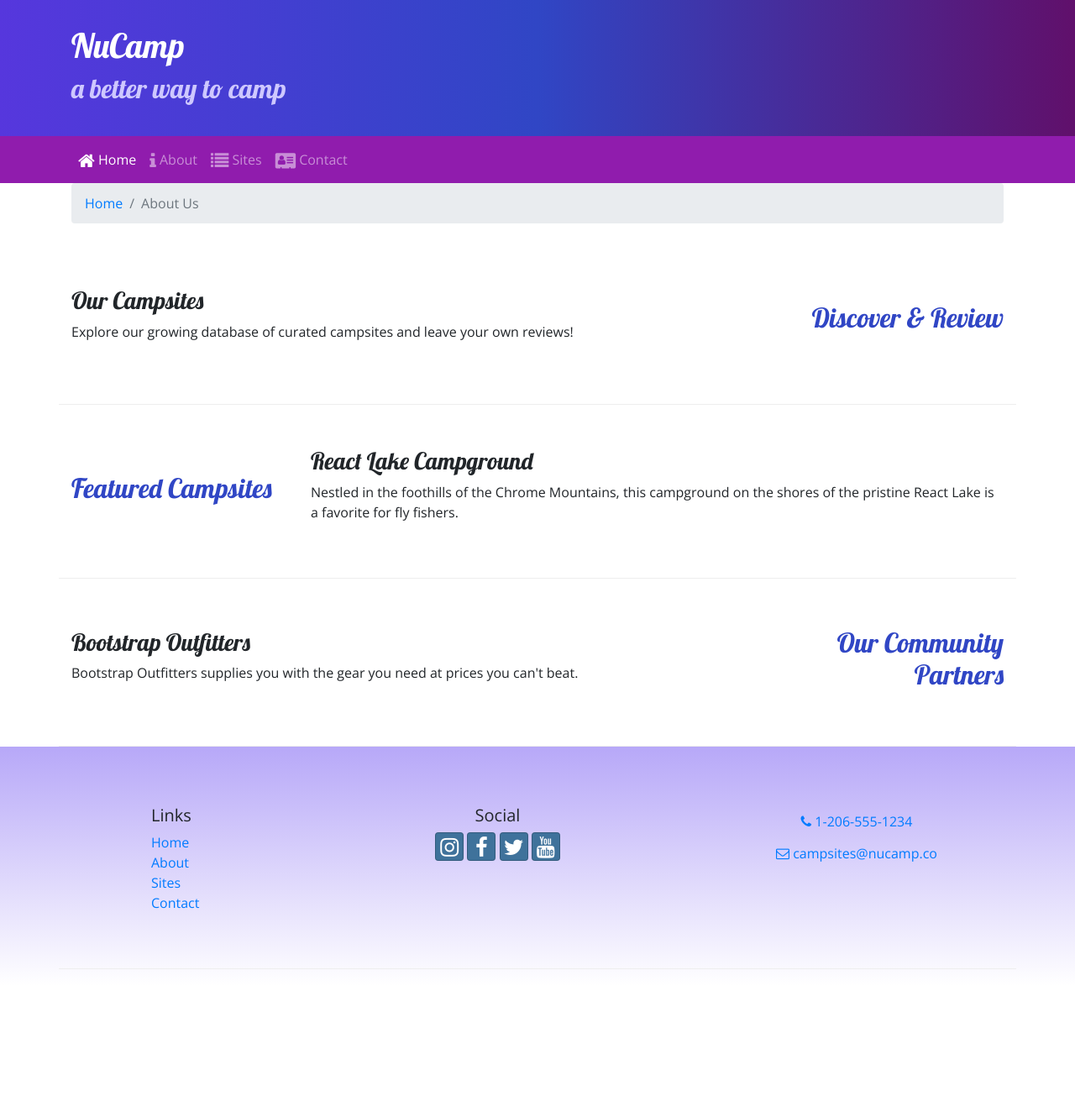
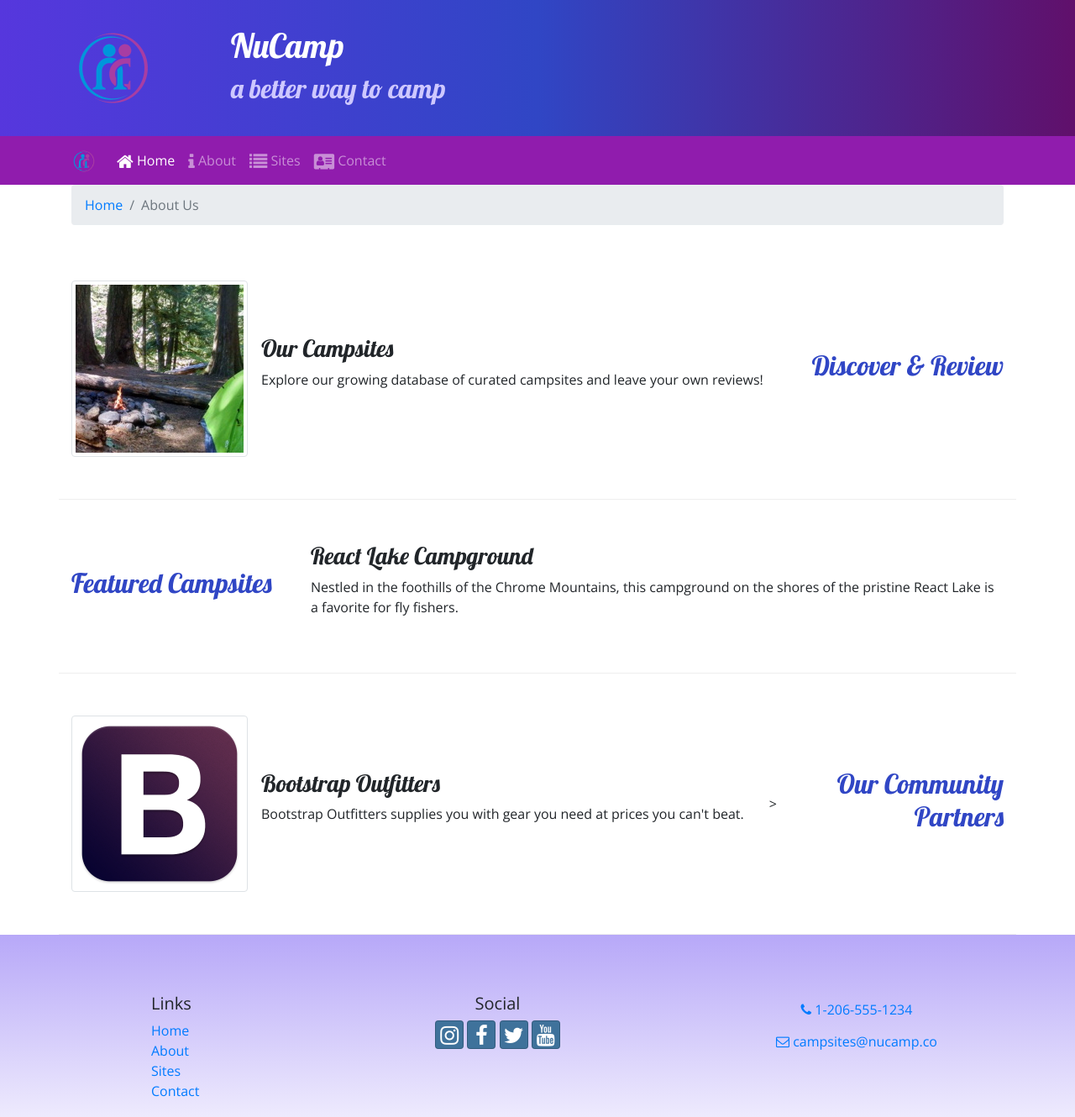
Before and after one commit to Ryan9087/NucampFolder, a website: page index.html in a window 1280 px wide. Shown: the top 1330 px of the page at 84% size. Before the commit the page ends 1174 px from the top, so only its background shows below. Drawn offline with nearby package versions, Linux system fonts and the light colour scheme.

Commit message:
Images and Media

```diff
--- a/index.html
+++ b/index.html
@@ -17,6 +17,9 @@
     <header class="jumbotron jumbotron-fluid jumbotronStylesExtra">
         <div class="container">
             <div class="row">
+                    <div class="col-4 col-sm-3 col-md-2 align-self-center">
+                            <img src="img/logo.png" class="img-fluid" />
+                    </div>
                 <div class="col">
                     <h1>NuCamp</h1>
                     <h2>a better way to camp</h2>
@@ -27,6 +30,7 @@
 
     <nav class="navbar navbar-expand-sm navbar-dark sticky-top navBackground">
         <div class="container">
+            <a class="navbar-brand" href="#"><img src="img/logo.png" height="30" width="30" /></a>
             <button class="navbar-toggler" type="button" data-toggle="collapse" data-target="#nucampNavbar">
                 <span class="navbar-toggler-icon"></span>
             </button>
@@ -60,11 +64,16 @@
             <div class="col-sm-4 order-sm-last col-md-3">
                 <h2 class="text-sm-right">Discover & Review</h2>
             </div>
+
             <div class="col">
-                <h3>Our Campsites</h3>
-                <p class="d-none d-sm-block">Explore our growing database of curated campsites and leave your own
-                    reviews!</p>
-            </div>
+                    <div class="media">
+                        <img class="d-flex mr-3 img-thumbnail" src="img/breadcrumb-trail-thumb.jpg" alt="Breadcrumb Trail" />
+                        <div class="media-body align-self-center">
+                            <h3>Our Campsites</h3>
+                            <p class="d-none d-sm-block">Explore our growing database of curated campsites and leave your own reviews!</p>
+                        </div>
+                    </div>
+                </div>
         </div>
 
         <div class="row row-content align-items-center">
@@ -83,10 +92,14 @@
                 <h2 class="text-sm-right">Our Community Partners</h2>
             </div>
             <div class="col">
-                <h3>Bootstrap Outfitters</h3>
-                <p class="d-none d-sm-block">Bootstrap Outfitters supplies you with the gear you need at prices you
-                    can't beat.</p>
-            </div>
+                    <div class="media">
+                        <img class="d-flex mr-3 img-thumbnail " src="img/bootstrap-thumb.png" alt="Bootstrap Outfitters">
+                        <div class="media-body align-self-center">
+                            <h3>Bootstrap Outfitters</h3>
+                            <p class="d-none d-sm-block">Bootstrap Outfitters supplies you with gear you need at prices you can't beat.</p>
+                        </div>
+                    </div>
+            </div>>
         </div>
     </div>
     <footer class="site-footer">
```
Also changed, not shown: aboutus.html (+5 -1 lines), contactus.html (+11 -7 lines), img/bootstrap-thumb.png (added), img/breadcrumb-trail-thumb.jpg (added), img/breadcrumb-trail.jpg (added), img/chrome-river-thumb.jpg (added), img/chrome-river.jpg (added), img/logo.png (added), img/react-lake-thumb.jpg (added), img/react-lake.jpg (added).
